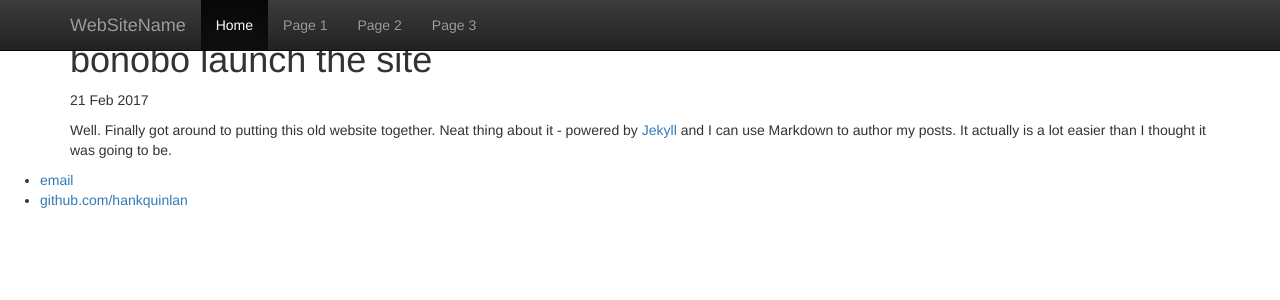
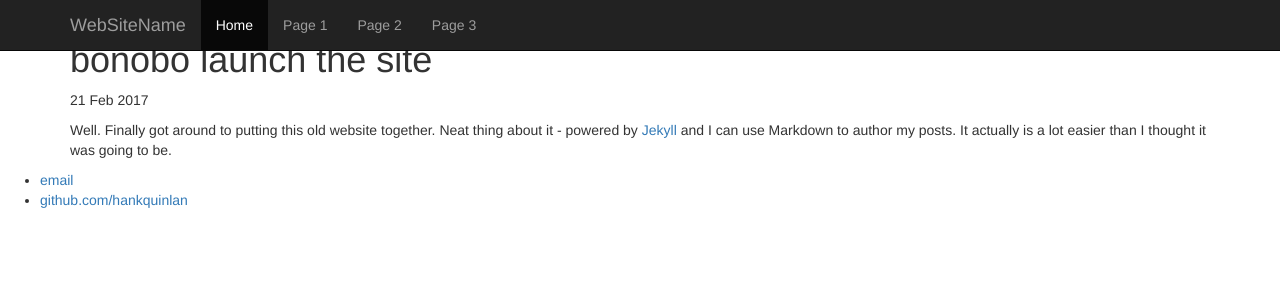
Before and after one commit to bonobo/bonobo.github.io, a Jekyll site: the page built from _posts/2017-02-21-bonobo's-first-post.md, in a window 1280 px wide. Shown: the top 300 px of the page. Built offline with Jekyll 4.4.1, drawn with Linux system fonts in a browser that asks for light colours; nearby versions of some CDN libraries.

Commit message:
Update of jQuery and bootstrap

```diff
--- a/_includes/header.html
+++ b/_includes/header.html
@@ -6,11 +6,11 @@
 	<title>{{ page.title }}</title>
 
 	<!-- Latest compiled and minified CSS -->
-	<link rel="stylesheet" href="https://maxcdn.bootstrapcdn.com/bootstrap/3.3.7/css/bootstrap.min.css" integrity="sha384-BVYiiSIFeK1dGmJRAkycuHAHRg32OmUcww7on3RYdg4Va+PmSTsz/K68vbdEjh4u" crossorigin="anonymous">
+	<link rel="stylesheet" href="https://maxcdn.bootstrapcdn.com/bootstrap/3.3.7/css/bootstrap.min.css">
 
-	<!-- Optional theme -->
-	<link rel="stylesheet" href="https://maxcdn.bootstrapcdn.com/bootstrap/3.3.7/css/bootstrap-theme.min.css" integrity="sha384-rHyoN1iRsVXV4nD0JutlnGaslCJuC7uwjduW9SVrLvRYooPp2bWYgmgJQIXwl/Sp" crossorigin="anonymous">
+	<!-- jQuery library -->
+	<script src="https://ajax.googleapis.com/ajax/libs/jquery/3.1.1/jquery.min.js"></script>
 
-	<!-- Latest compiled and minified JavaScript -->
-	<script src="https://maxcdn.bootstrapcdn.com/bootstrap/3.3.7/js/bootstrap.min.js" integrity="sha384-Tc5IQib027qvyjSMfHjOMaLkfuWVxZxUPnCJA7l2mCWNIpG9mGCD8wGNIcPD7Txa" crossorigin="anonymous"></script>
+	<!-- Latest compiled JavaScript -->
+	<script src="https://maxcdn.bootstrapcdn.com/bootstrap/3.3.7/js/bootstrap.min.js"></script>
 </head>
```
